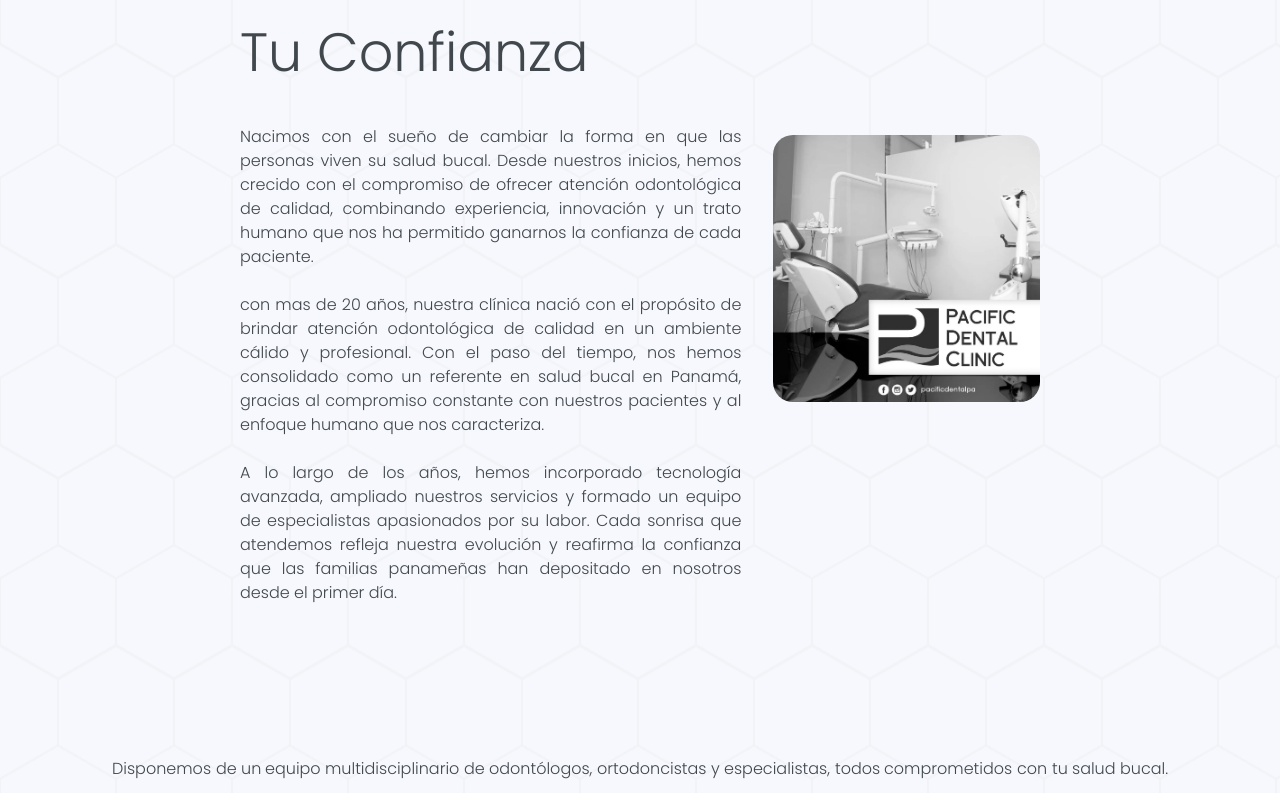
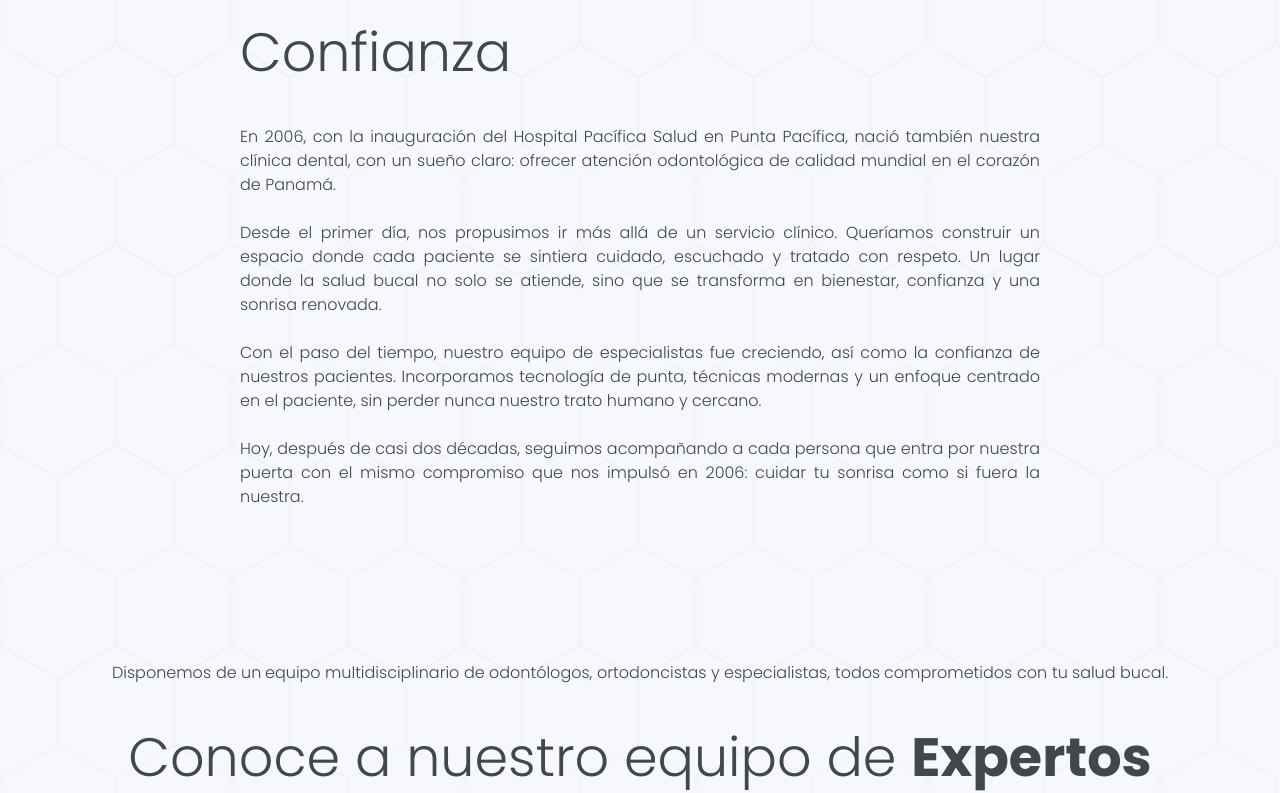
Before and after one commit to isaicastillo13/pacificdentalclinic_site, a React (Vite) app: page /nosotros in a window 1280 px wide. Shown: the part 992-1785 px from the top of the page. Built offline with nearby package versions, Linux system fonts and the light colour scheme.

Commit message:
feat: enhance styling and content in Hero, History, OurClinic, and VisionMision components for improved user engagement

```diff
--- a/src/components/about/Hero.jsx
+++ b/src/components/about/Hero.jsx
@@ -12,7 +12,7 @@ function Hero() {
             <span className="text-primary font-light uppercase text-[40px] md:text-[80px] lg:text-[108px]">
               PACIFIC{" "}
             </span>
-            <span className="bg-gradient-to-r from-primary from-0% via-[#486488] via-60% to-neutralsligth to-90% bg-clip-text font-medium uppercase text-transparent text-[40px] md:text-[80px] lg:text-[108px]">
+            <span className="bg-gradient-to-r from-primary from-0% via-[#486488] via-60% to-neutralsligth to-100% bg-clip-text font-medium uppercase text-transparent text-[40px] md:text-[80px] lg:text-[108px]">
               TEAM
             </span>
           </div>
--- a/src/components/about/History.jsx
+++ b/src/components/about/History.jsx
@@ -1,6 +1,5 @@
 import React from "react";
 import logoClinicaDark from "../../assets/logo/logo-pacificdentalclinic-oscuro.webp";
-import fotoVieja from "../../assets/image/fotovieja.webp";
 
 function History() {
   return (
@@ -18,34 +17,31 @@ return (
               <span>, Tu Confianza</span>
             </h2>
             <p className=" text-justify text-[10px] font-light text-primary md:text-xs lg:text-base">
-                        Nacimos con el sueño de cambiar la forma en que las personas viven
-                        su salud bucal. Desde nuestros inicios, hemos crecido con el
-                        compromiso de ofrecer atención odontológica de calidad, combinando
-                        experiencia, innovación y un trato humano que nos ha permitido
-                        ganarnos la confianza de cada paciente.
+              En 2006, con la inauguración del Hospital Pacífica Salud en Punta
+              Pacífica, nació también nuestra clínica dental, con un sueño
+              claro: ofrecer atención odontológica de calidad mundial en el
+              corazón de Panamá.
               <br />
               <br />
-                        con mas de 20 años, nuestra clínica nació con el propósito de
-                        brindar atención odontológica de calidad en un ambiente cálido y
-                        profesional. Con el paso del tiempo, nos hemos consolidado como un
-                        referente en salud bucal en Panamá, gracias al compromiso
-                        constante con nuestros pacientes y al enfoque humano que nos
-                        caracteriza.
+              Desde el primer día, nos propusimos ir más allá de un servicio
+              clínico. Queríamos construir un espacio donde cada paciente se
+              sintiera cuidado, escuchado y tratado con respeto. Un lugar donde
+              la salud bucal no solo se atiende, sino que se transforma en
+              bienestar, confianza y una sonrisa renovada.
               <br />
                 <br />
-                        A lo largo de los años, hemos incorporado tecnología avanzada,
-                        ampliado nuestros servicios y formado un equipo de especialistas
-                        apasionados por su labor. Cada sonrisa que atendemos refleja
-                        nuestra evolución y reafirma la confianza que las familias
-                        panameñas han depositado en nosotros desde el primer día.
+              Con el paso del tiempo, nuestro equipo de especialistas fue
+              creciendo, así como la confianza de nuestros pacientes.
+              Incorporamos tecnología de punta, técnicas modernas y un enfoque
+              centrado en el paciente, sin perder nunca nuestro trato humano y
+              cercano.
+              <br />
+                <br />
+              Hoy, después de casi dos décadas, seguimos acompañando a cada
+              persona que entra por nuestra puerta con el mismo compromiso que
+              nos impulsó en 2006: cuidar tu sonrisa como si fuera la nuestra.
             </p>
           </div>
-                <img
-                className="h-auto w-1/3 rounded-[20px] grayscale"
-                    src={fotoVieja}
-                    alt="Foto Antigua"
-
-                />
         </div>
       </div>
     </section>
--- a/src/components/about/OurClinic.jsx
+++ b/src/components/about/OurClinic.jsx
@@ -7,11 +7,11 @@ function OurClinic() {
       <div
         className="flex flex-col items-center justify-center h-full bg-cover bg-center bg-gradient-to-b from-gray-900/40 to-gray-900"
       >
-        <div className="flex flex-col items-center justify-center gap-4 w-3/6 text-center z-10">
-          <h2 className="text-[32px] text-neutralsligth md:text-[40px] lg:text-[54px]">
-            Un Espacio Pensado para tu Comodidad y Bienestar
+        <div className="flex flex-col items-center justify-center gap-4 w-2/3 text-center z-10">
+          <h2 className="text-[32px] text-neutralsligth md:text-[40px] lg:text-[54px] font-bold">
+            ¡Diseñar sonrisas bellas es un arte que disfrutamos!
           </h2>
-          <p className="text-[10px] font-light text-neutralsligth md:text-xs lg:text-base">
+          <p className="text-[10px] md:text-xs lg:text-base font-light text-neutralsligth  text-justify">
             En nuestra clínica, cada detalle ha sido cuidadosamente diseñado
             para ofrecerte una experiencia agradable desde el primer momento.
             Contamos con instalaciones modernas, amplias y climatizadas,
--- a/src/components/about/VisionMision.jsx
+++ b/src/components/about/VisionMision.jsx
@@ -8,13 +8,13 @@ function VisionMision() {
   return (
     <section className="h-full overflow-hidden">
       <div className="relative flex flex-col items-center justify-center p-10">
-        <h2 className="absolute top-4 md:top-10 left-10 text-[16px] w-[250px] md:w-full text-primary md:text-[30px] lg:text-[52px]">
+        <h2 className="absolute top-4 md:top-10 left-30 text-[16px] w-[250px] md:w-full text-primary md:text-[30px] lg:text-[52px]">
           {" "}
           Nuestra Sonrisa es <b className="font-bold">Cuidar la Tuya</b>
         </h2>
         <img src={visionMisionBanner} alt="" />
         <img
-          className="absolute w-16 md:w-32 bottom-9 right-8 lg:w-52 lg:bottom-10 lg:right-10"
+          className="absolute w-16 md:w-32 bottom-9 right-8 lg:w-52 lg:bottom-10 lg:right-30"
           src={logoClinicaOscuro}
           alt=""
         />
@@ -25,6 +25,7 @@ function VisionMision() {
         {/* vision */}
         <div className="flex flex-col gap-10">
             <img className="w-8" src={quotes} alt="icono de comillas" />
+            <h3 className="font-medium text-16 md:text-[24px] lg:text-[32px]">Visión</h3>
             <p className="text-justify text-[10px] md:text-[12px] lg:text-[16px]">
                 Ser una clínica odontológica reconocida por transformar la
                 experiencia dental en algo humano, confiable y accesible, donde cada
@@ -49,7 +50,7 @@ function VisionMision() {
         {/* mision */}
         <div className="flex flex-col justify-center gap-10 bg-primary p-12 md:h-[700px] rounded-[20px] text-neutralsligth">
           <div className="flex items-center justify-end gap-2">
-            <h3 className="font-medium">Mision</h3>
+            <h3 className="font-medium text-16 md:text-[24px] lg:text-[32px]">Mision</h3>
             <img src={sun} alt="" />
           </div>
           <p className="text-justify text-[10px] md:text-[12px] lg:text-[16px]">
```
Lines whose indentation alone changed are shown as unchanged.
